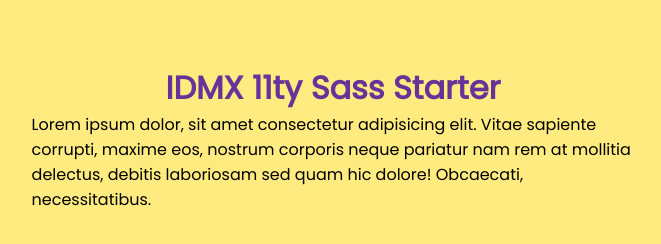
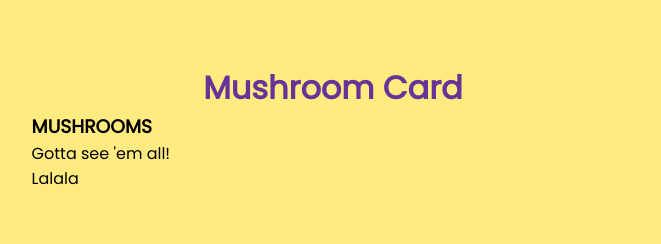
Before and after one commit to RVCC-IDMX/css-card-flip-craterellus, an Eleventy site: page src/index.html in a window 1280 px wide. Shown: the whole page, without its empty margins (307-968 px from the left). Built offline with nearby package versions, Linux system fonts and the light colour scheme; Eleventy itself is replaced by a stand-in of ours; files that its build step writes are made by us from their sources.

Commit message:
Add initial html structure & add images

```diff
--- a/src/index.html
+++ b/src/index.html
@@ -11,8 +11,20 @@
     <link rel="stylesheet" href="css/main.css">
   </head>
   <body>
-  <h1>IDMX 11ty Sass Starter</h1>
-  <p>Lorem ipsum dolor, sit amet consectetur adipisicing elit. Vitae sapiente corrupti, maxime eos, nostrum corporis neque pariatur nam rem at mollitia delectus, debitis laboriosam sed quam hic dolore! Obcaecati, necessitatibus.</p>
+  <h1>Mushroom Card</h1>
+  <div class="card">
+    <div class="card__content">
+      <div class="card__front">
+        <h3 class="card__title">MUSHROOMS</h3>
+        <p class="card__subtitle">Gotta see 'em all!</p>
+      </div>
+
+      <div class="card__back">
+        <p class="card_body">Lalala</p>
+      </div>
+    </div>
+  </div>
+
   <script src="js/index.js"></script>
   </body>
 </html>
```
Also changed, not shown: 2 other files.
